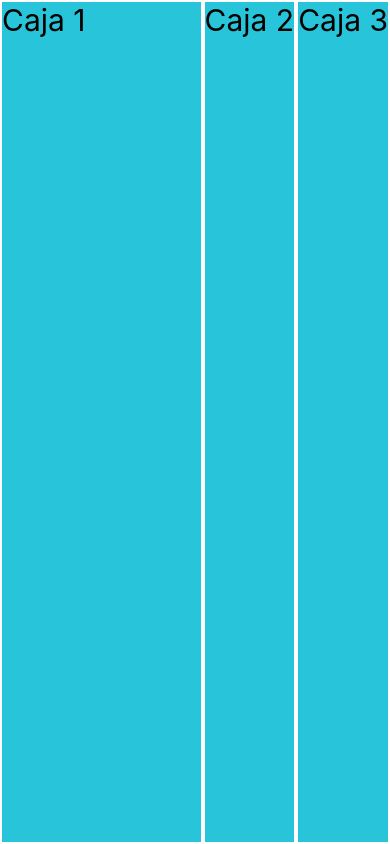
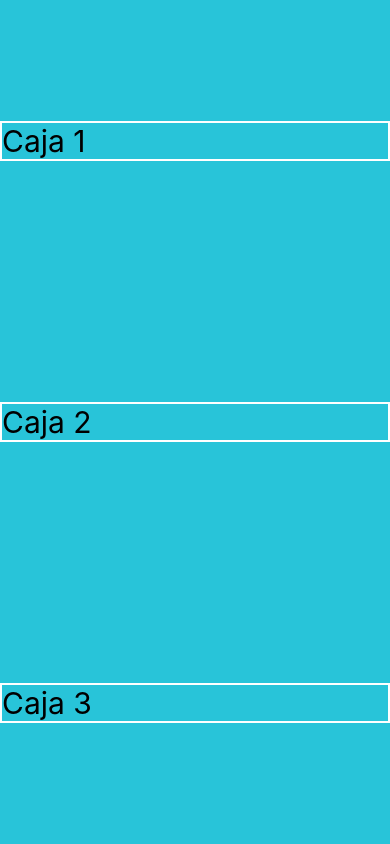
Before and after one commit to Majomon/02-ContadorReactNative, a React Native app: screen / in a window 390 px wide. Built offline with nearby package versions, Linux system fonts and the light colour scheme.

Commit message:
Justify content

```diff
--- a/src/screens/FlexScreen.tsx
+++ b/src/screens/FlexScreen.tsx
@@ -15,11 +15,12 @@ const styles = StyleSheet.create({
   container: {
     flex: 1,
     backgroundColor: '#28C4D9',
-    flexDirection: 'row',
+    justifyContent: 'space-around',
+    /*     flexDirection: 'row', */
   },
   caja1: {
-    flex: 1,
-    width: 100,
+    /*     flex: 1, */
+    /*   width: 100, */
     borderWidth: 2,
     borderColor: 'white',
     fontSize: 30,
```
